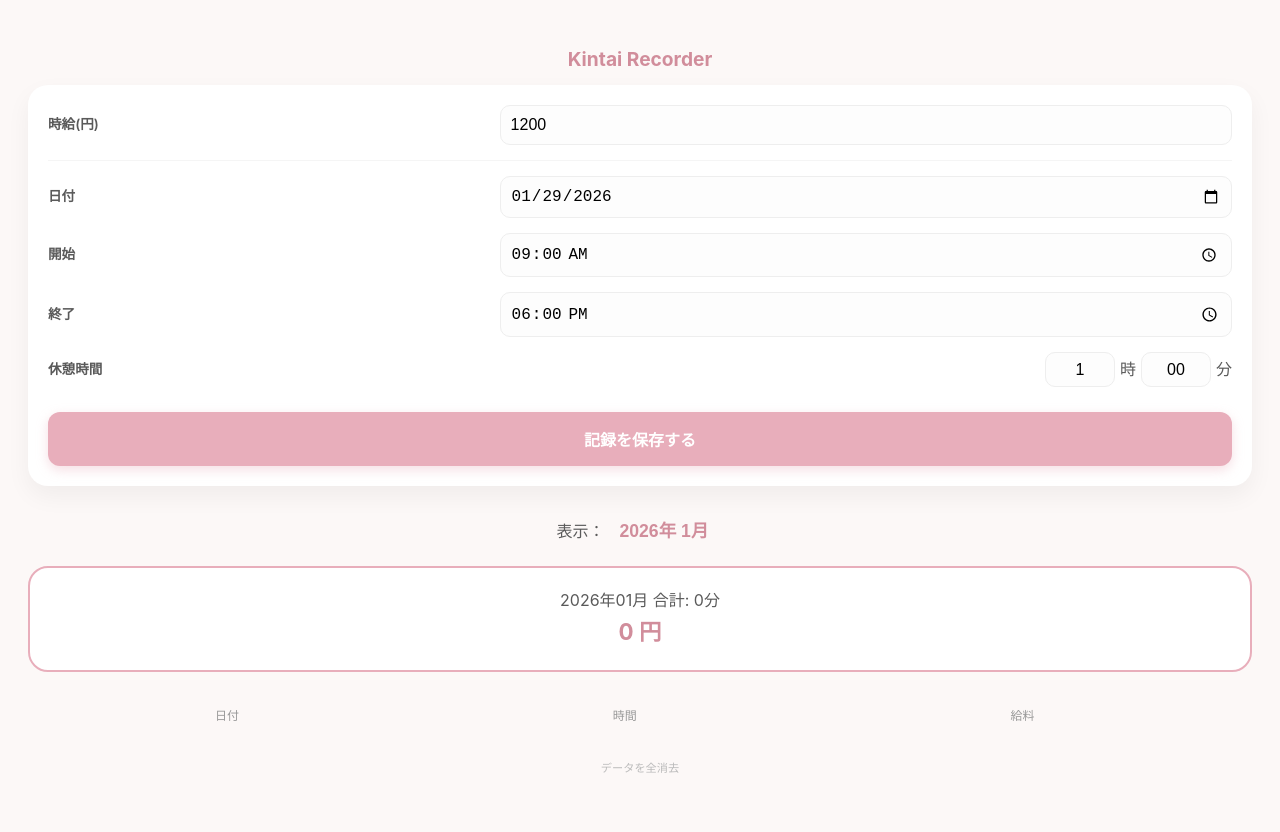
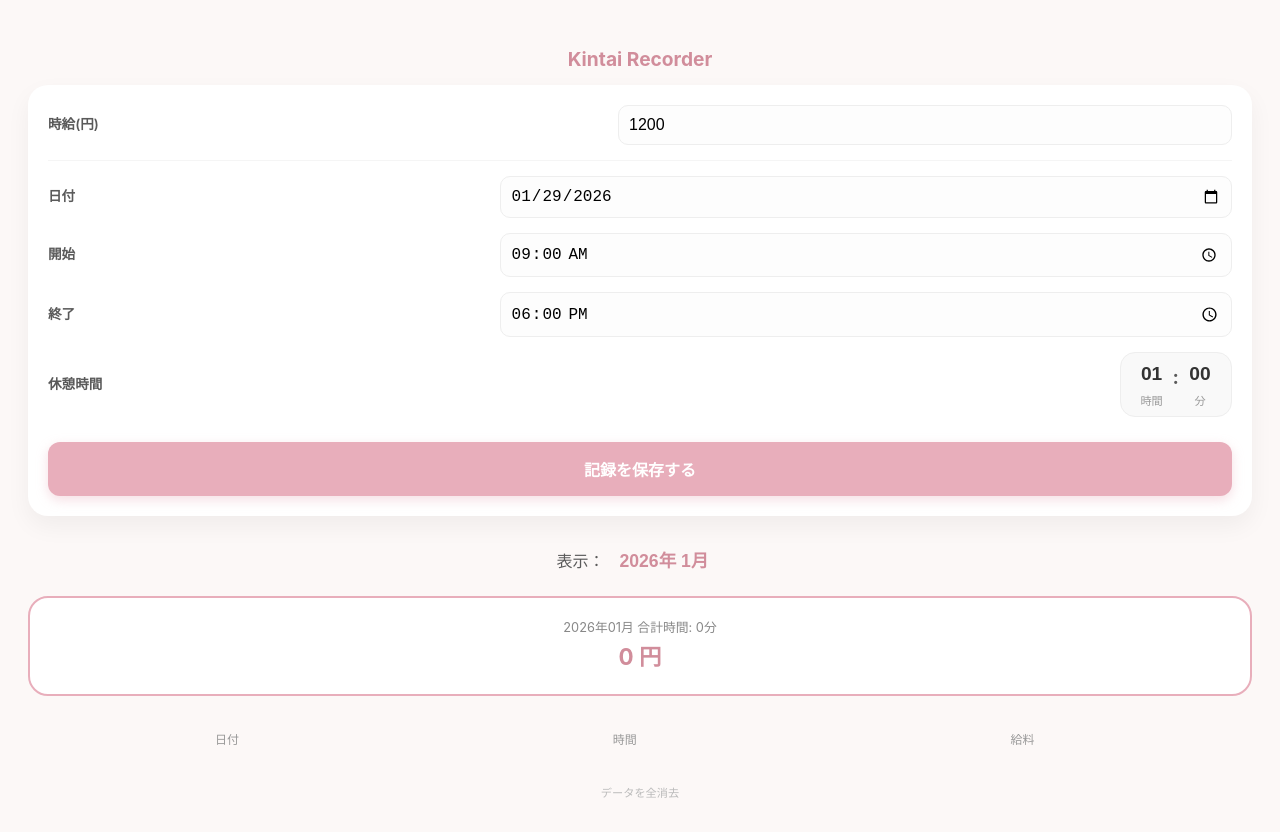
Before and after one commit to miyame0809/kintai-app, a plain HTML site: page index.html in a window 1280 px wide. Before the commit the page ends 807 px from the top, so only its background shows below. Drawn offline with Linux system fonts and the light colour scheme.

Commit message:
Add files via upload

```diff
--- a/index.html
+++ b/index.html
@@ -52,18 +52,32 @@
             -webkit-appearance: none;
         }
 
-        /* セレクトボックスを横並びにするためのスタイル */
-        .time-select-group {
+        /* ドラムロール風のデザイン */
+        .picker-container {
             display: flex;
             align-items: center;
-            width: 65%;
-            justify-content: flex-end;
+            gap: 5px;
+            background: #f9f9f9;
+            padding: 5px 15px;
+            border-radius: 15px;
+            border: 1px solid #eee;
         }
-        .time-select-group select {
-            width: 70px;
-            margin: 0 5px;
+
+        .picker-container select {
+            border: none;
+            background: transparent;
+            font-size: 1.2rem;
+            font-weight: bold;
+            color: #333;
+            padding: 5px;
+            cursor: pointer;
             text-align: center;
-            padding: 8px 5px;
+        }
+
+        .picker-label {
+            font-size: 0.7rem;
+            color: #999;
+            margin-top: 4px;
         }
 
         .btn-save {
@@ -112,7 +126,7 @@
     <div class="card">
         <div class="input-group">
             <label>時給(円)</label>
-            <input type="number" id="wage" value="1200" onchange="updateWage()" style="width: 60%;">
+            <input type="number" id="wage" value="1200" onchange="updateWage()" style="width: 50%;">
         </div>
         <hr style="border: 0; border-top: 1px solid #f5f5f5; margin: 15px 0;">
         <div class="input-group"><label>日付</label><input type="date" id="date" style="width: 60%;"></div>
@@ -121,21 +135,25 @@
 
         <div class="input-group">
             <label>休憩時間</label>
-            <div class="time-select-group">
+            <div class="picker-container">
+                <div style="text-align:center">
                     <select id="breakH">
-                    <option value="0">0</option>
-                    <option value="1" selected>1</option>
-                    <option value="2">2</option>
-                    <option value="3">3</option>
+                        <option value="0">00</option>
+                        <option value="1" selected>01</option>
+                        <option value="2">02</option>
                     </select>
-                <span>時</span>
+                    <div class="picker-label">時間</div>
+                </div>
+                <span style="font-size: 1.2rem; font-weight: bold; padding-bottom: 15px;">:</span>
+                <div style="text-align:center">
                     <select id="breakM">
                         <option value="0">00</option>
                         <option value="15">15</option>
                         <option value="30">30</option>
                         <option value="45">45</option>
                     </select>
-                <span>分</span>
+                    <div class="picker-label">分</div>
+                </div>
             </div>
         </div>
 
@@ -181,21 +199,18 @@
             return hours + (minutes / 60);
         }
 
-        // 数値(1.75)を時間表記(1時間45分)に直す関数
         function decimalToJapanese(decimal) {
             const h = Math.floor(decimal);
             const m = Math.round((decimal - h) * 60);
             if (h === 0) return m + "分";
             if (m === 0) return h + "時間";
-            return h + "時" + m + "分";
+            return h + "時間" + m + "分";
         }
 
         function saveData() {
             const date = document.getElementById('date').value;
             const startVal = document.getElementById('start').value;
             const endVal = document.getElementById('end').value;
-
-            // 新しいセレクトボックスから取得
             const breakH = parseInt(document.getElementById('breakH').value);
             const breakM = parseInt(document.getElementById('breakM').value);
             const rest = breakH + (breakM / 60);
@@ -204,9 +219,8 @@
 
             const start = timeToDecimal(startVal);
             const end = timeToDecimal(endVal);
-
             const diff = end - start - rest;
-            if (diff < 0) { alert("時間が変だよ！休憩を確認してね。"); return; }
+            if (diff < 0) { alert("休憩時間が勤務時間を超えてるよ！"); return; }
 
             const records = JSON.parse(localStorage.getItem('workRecords') || '[]');
             records.push({ date, hours: diff.toFixed(2) });
@@ -215,7 +229,7 @@
 
             document.getElementById('displayMonth').value = date.substring(0, 7);
             showData();
-            alert("保存完了🌸");
+            alert("保存しました🌸");
         }
 
         function showData() {
@@ -229,28 +243,21 @@
             let totalHours = 0;
 
             const filteredRecords = records.filter(r => r.date.startsWith(selectedMonth));
-
             filteredRecords.forEach((r, index) => {
                 const originalIndex = records.indexOf(r);
                 const row = table.insertRow();
                 const h = parseFloat(r.hours);
-                const daySalary = Math.floor(h * wage);
-
                 row.insertCell(0).innerText = r.date.split('-')[2] + "日";
-                // 日本語表記に変更
                 row.insertCell(1).innerText = decimalToJapanese(h);
-                row.insertCell(2).innerText = daySalary.toLocaleString() + "円";
-
+                row.insertCell(2).innerText = Math.floor(h * wage).toLocaleString() + "円";
                 const delCell = row.insertCell(3);
                 delCell.innerHTML = `<button class="delete-btn" onclick="deleteLine(${originalIndex})">×</button>`;
                 totalHours += h;
             });
 
-            const totalSalary = Math.floor(totalHours * wage);
-            // 合計欄も日本語表記に
             totalArea.innerHTML = `
-                <div class="total-hours">${selectedMonth.replace('-', '年')}月 合計: ${decimalToJapanese(totalHours)}</div>
-                <div class="total-salary">${totalSalary.toLocaleString()} 円</div>
+                <div style="font-size:0.8rem; color:#888;">${selectedMonth.replace('-', '年')}月 合計時間: ${decimalToJapanese(totalHours)}</div>
+                <div class="total-salary">${Math.floor(totalHours * wage).toLocaleString()} 円</div>
             `;
         }
 
```
Lines whose indentation alone changed are shown as unchanged.
